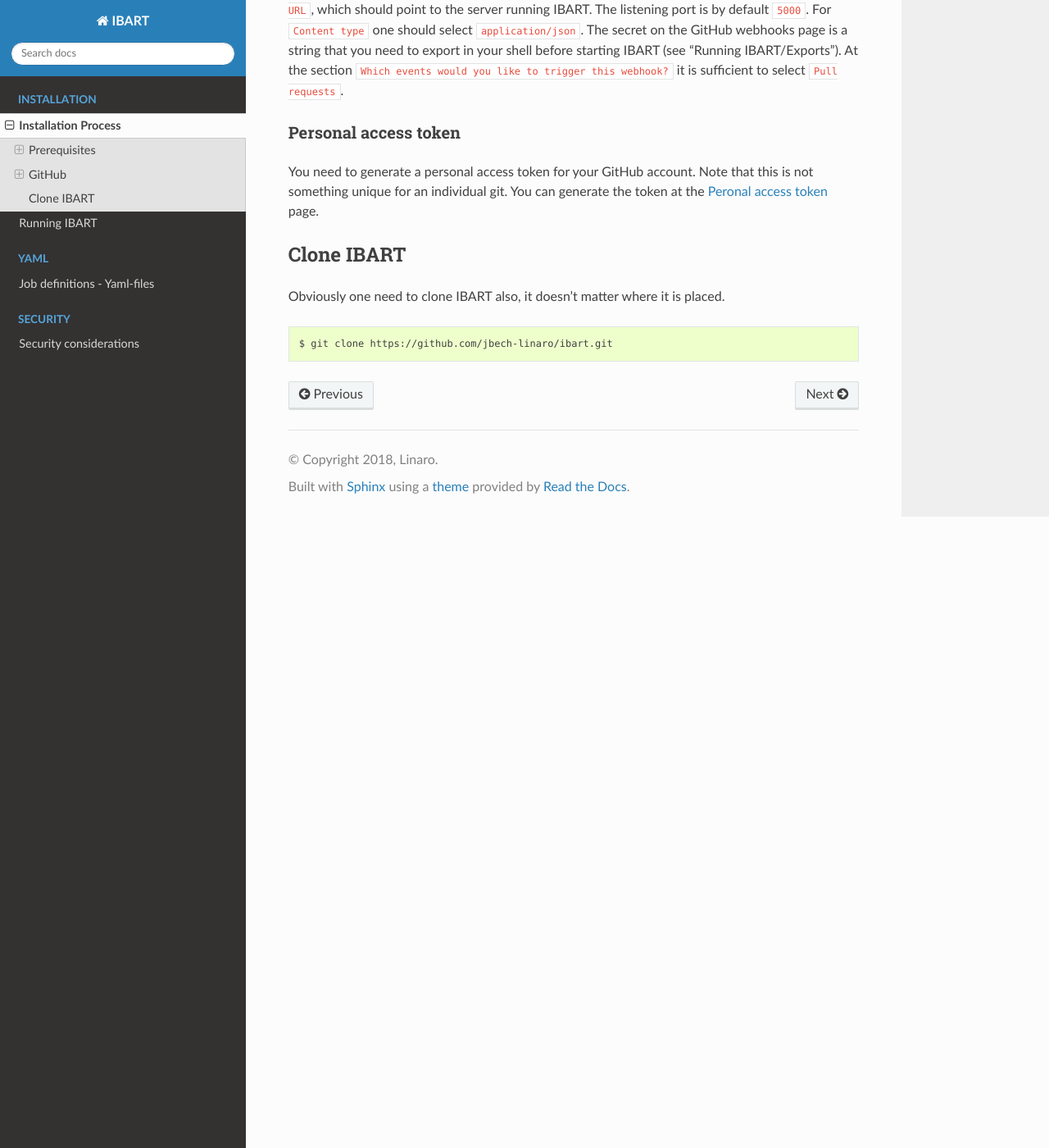
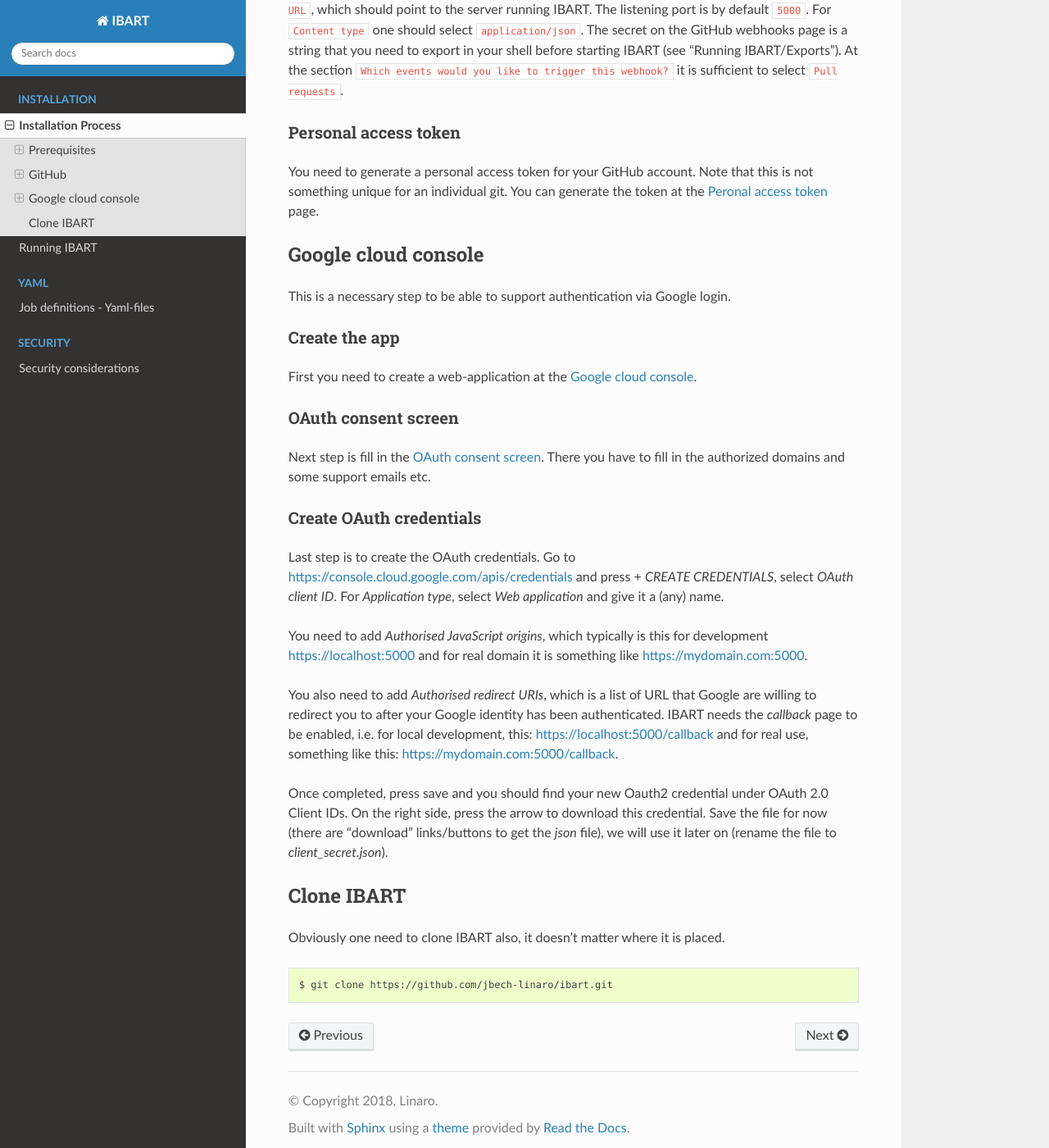
Before and after one commit to jbech-linaro/ibart, a Sphinx documentation site: the page built from docs/install.rst, in a window 1280 px wide and 1400 px high, scrolled down 1104 px. Shown: the whole window at 82% size. Built offline with Sphinx 7.4.7 and the Read the Docs theme 2.0.0, drawn with Linux system fonts in a browser that asks for light colours.

Commit message:
docs: add information covering authentication
Add instructions on how to enable and configure Google authentication.
Update the security section to better reflect the current state.

Signed-off-by: Joakim Bech <joakim.bech@linaro.org>

```diff
--- a/docs/install.rst
+++ b/docs/install.rst
@@ -47,15 +47,63 @@
 
 Webhooks
 ~~~~~~~~
-First one needs to setup webhooks_ at GitHub. Important things to configure here is the ``Payload URL``, which should point to the server running IBART. The listening port is by default ``5000``. For ``Content type`` one should select ``application/json``. The secret on the GitHub webhooks page is a string that you need to export in your shell before starting IBART (see "Running IBART/Exports"). At the section ``Which events would you like to trigger this webhook?`` it is sufficient to select ``Pull requests``.
+First one needs to setup webhooks_ at GitHub. Important things to configure here
+is the ``Payload URL``, which should point to the server running IBART. The
+listening port is by default ``5000``. For ``Content type`` one should select
+``application/json``. The secret on the GitHub webhooks page is a string that
+you need to export in your shell before starting IBART (see "Running
+IBART/Exports"). At the section ``Which events would you like to trigger this
+webhook?`` it is sufficient to select ``Pull requests``.
 
 .. _webhooks: https://developer.github.com/webhooks/creating
 
 Personal access token
 ~~~~~~~~~~~~~~~~~~~~~
-You need to generate a personal access token for your GitHub account. Note that this is not something unique for an individual git. You can generate the token at the `Peronal access token`_ page.
+You need to generate a personal access token for your GitHub account. Note that
+this is not something unique for an individual git. You can generate the token
+at the `Peronal access token`_ page.
 
 .. _Peronal access token: https://github.com/settings/tokens
+
+
+Google cloud console
+--------------------
+This is a necessary step to be able to support authentication via Google login.
+
+Create the app
+~~~~~~~~~~~~~~
+First you need to create a web-application at the `Google cloud console`_.
+
+.. _Google cloud console: https://console.cloud.google.com/
+
+OAuth consent screen
+~~~~~~~~~~~~~~~~~~~~
+Next step is fill in the `OAuth consent screen`_. There you have to fill in the
+authorized domains and some support emails etc.
+
+.. _OAuth consent screen: https://console.cloud.google.com/apis/credentials/consent
+
+Create OAuth credentials
+~~~~~~~~~~~~~~~~~~~~~~~~
+Last step is to create the OAuth credentials. Go to
+https://console.cloud.google.com/apis/credentials and press + `CREATE
+CREDENTIALS`, select `OAuth client ID`. For `Application type`, select `Web
+application` and give it a (any) name.
+
+You need to add `Authorised JavaScript origins`, which typically is this for
+development https://localhost:5000 and for real domain it is something like
+https://mydomain.com:5000.
+
+You also need to add `Authorised redirect URIs`, which is a list of URL that
+Google are willing to redirect you to after your Google identity has been
+authenticated. IBART needs the `callback` page to be enabled, i.e. for local
+development, this: https://localhost:5000/callback and for real use, something
+like this: https://mydomain.com:5000/callback.
+
+Once completed, press save and you should find your new Oauth2 credential under
+OAuth 2.0 Client IDs. On the right side, press the arrow to download this
+credential. Save the file for now (there are "download" links/buttons to get the
+`json` file), we will use it later on (rename the file to `client_secret.json`).
 
 Clone IBART
 -----------
--- a/docs/security.rst
+++ b/docs/security.rst
@@ -2,7 +2,6 @@
 =======================
 This is a very early version and there are things that are not secure:
 
-* There has so far been no real attempt yet to protect against SQL injection. This is of course something that should be dealt with sooner or later.
-* Anyone can restart and stop a job by going to the main page on IBART, i.e., there are current no access control, so anyone could abuse this as of now.
-* It runs Flask ``debug`` mode by default.
+* Anyone can restart and stop a job by going to the main page on IBART as long as they have authenticated themselves using Google. Anyone with a Google account can login and trigger rebuilds, cancel jobs etc. People abusing this will be banned.
+* It runs Flask ``debug`` mode by default (consider using nginx for example instead of the Flask web server).
 * Whatever is in the job definition file will be executed and it will do this with the same permissions as the server itself. So if one type ``cmd: rm -rf $HOME`` in the job definition file, then all files in the servers' $HOME folder **will** be deleted. So be very careful with what you or someone else puts into job definition file.
```
Also changed, not shown: docs/run.rst (+9 -1 lines).
